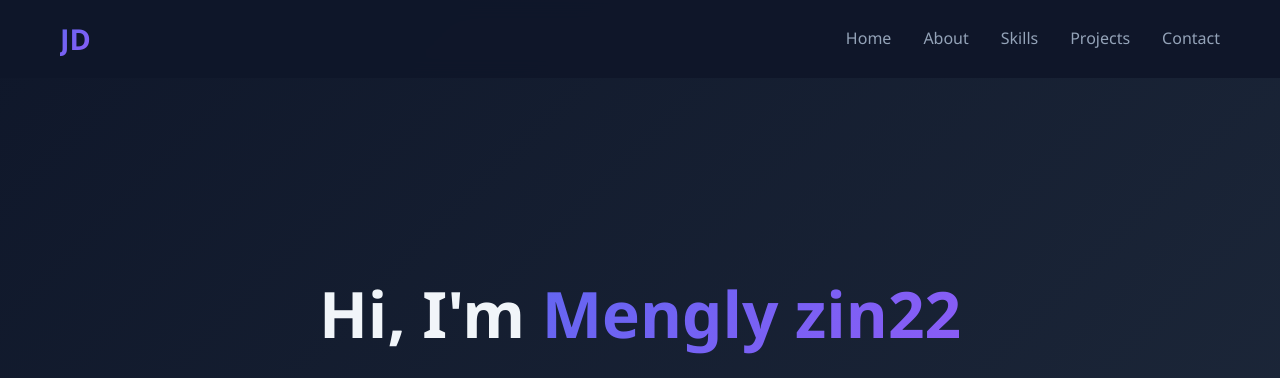
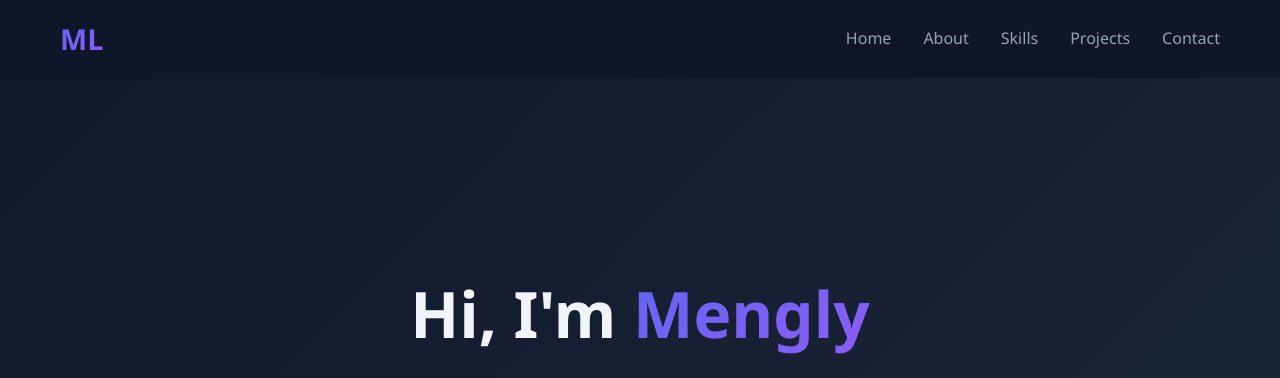
Before and after one commit to Mengly214/portfolio2, a plain HTML site: page index.html in a window 1280 px wide. Shown: the top 378 px of the page. Drawn offline with Linux system fonts and the light colour scheme.

Commit message:
Update index.html

```diff
--- a/index.html
+++ b/index.html
@@ -3,7 +3,7 @@
 <head>
     <meta charset="UTF-8">
     <meta name="viewport" content="width=device-width, initial-scale=1.0">
-    <title>John Doe - Web Developer Portfolio</title>
+    <title>Heang Mengly - Web Developer Portfolio</title>
     <link rel="stylesheet" href="style..css">
 </head>
 <body>
@@ -11,7 +11,7 @@
     <nav class="navbar" id="navbar">
         <div class="container">
             <div class="nav-content">
-                <a href="#home" class="logo">JD</a>
+                <a href="#home" class="logo">ML</a>
                 <button class="mobile-menu-btn" id="mobileMenuBtn">
                     <span></span>
                     <span></span>
@@ -33,7 +33,7 @@
         <div class="container">
             <div class="hero-content">
                 <h1 class="hero-title">
-                    Hi, I'm <span class="gradient-text">Mengly zin22</span>
+                    Hi, I'm <span class="gradient-text">Mengly</span>
                 </h1>
                 <p class="hero-subtitle">Full Stack Web Developer</p>
                 <p class="hero-description">
@@ -287,7 +287,7 @@
     <!-- Footer -->
     <footer class="footer">
         <div class="container">
-            <p>&copy; 2024 John Doe. All rights reserved.</p>
+            <p>&copy; 2024 Heang Mengly. All rights reserved.</p>
             <p>Built with ❤️ using HTML, CSS & JavaScript</p>
         </div>
     </footer>
```
